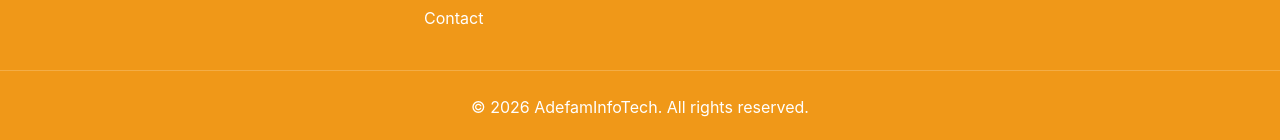
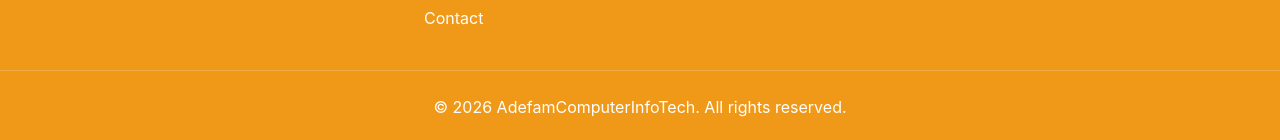
Before and after one commit to sirvick-concept/Adefam, a React (Vite) app: page /student-dashboard in a window 1280 px wide. Shown: the part 1162-1302 px from the top of the page. Built offline with nearby package versions, Linux system fonts and the light colour scheme.

Commit message:
edit copyright

```diff
--- a/src/Components/Footer.jsx
+++ b/src/Components/Footer.jsx
@@ -167,7 +167,7 @@ const Footer = () => {
 
       {/* Bottom Bar */}
       <div className="-mx-4 sm:-mx-6 lg:-mx-12 border-t border-white/20 mt-10 pt-6 text-center">
-  © {new Date().getFullYear()} AdefamInfoTech. All rights reserved.
+  © {new Date().getFullYear()} AdefamComputerInfoTech. All rights reserved.
 </div>
 
     </footer>
```
